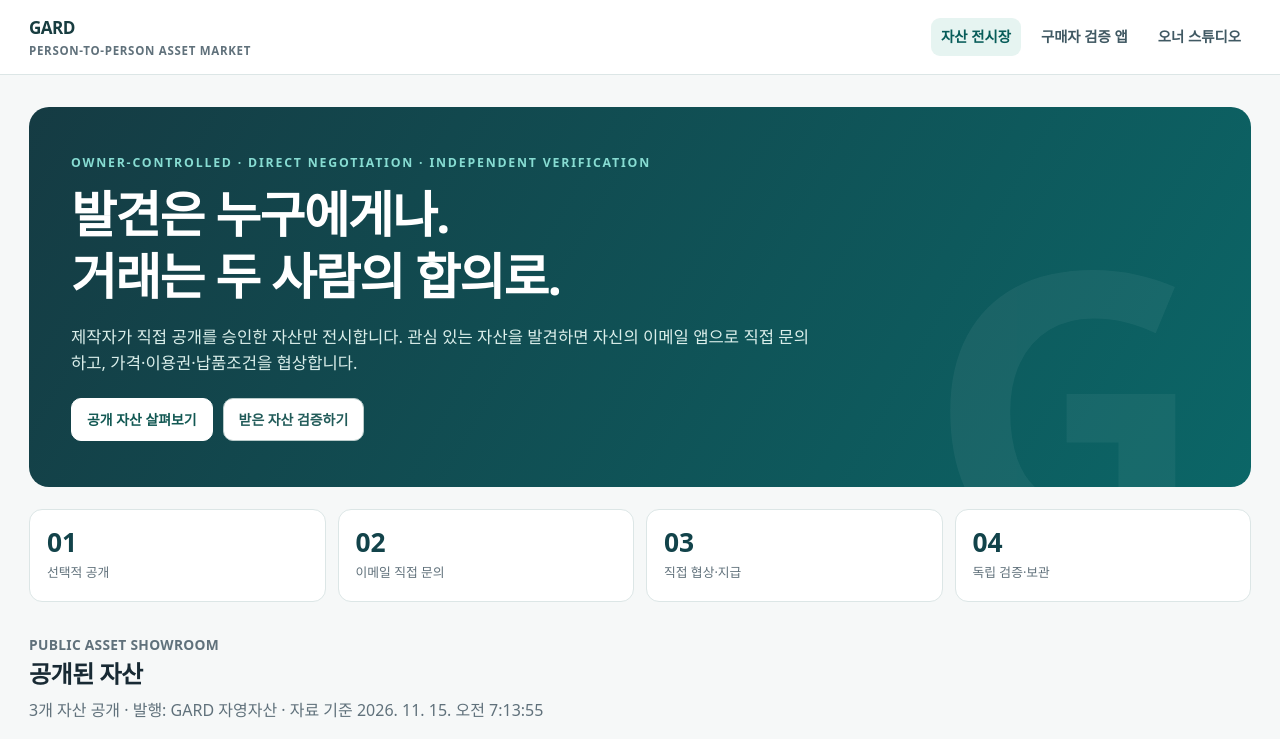
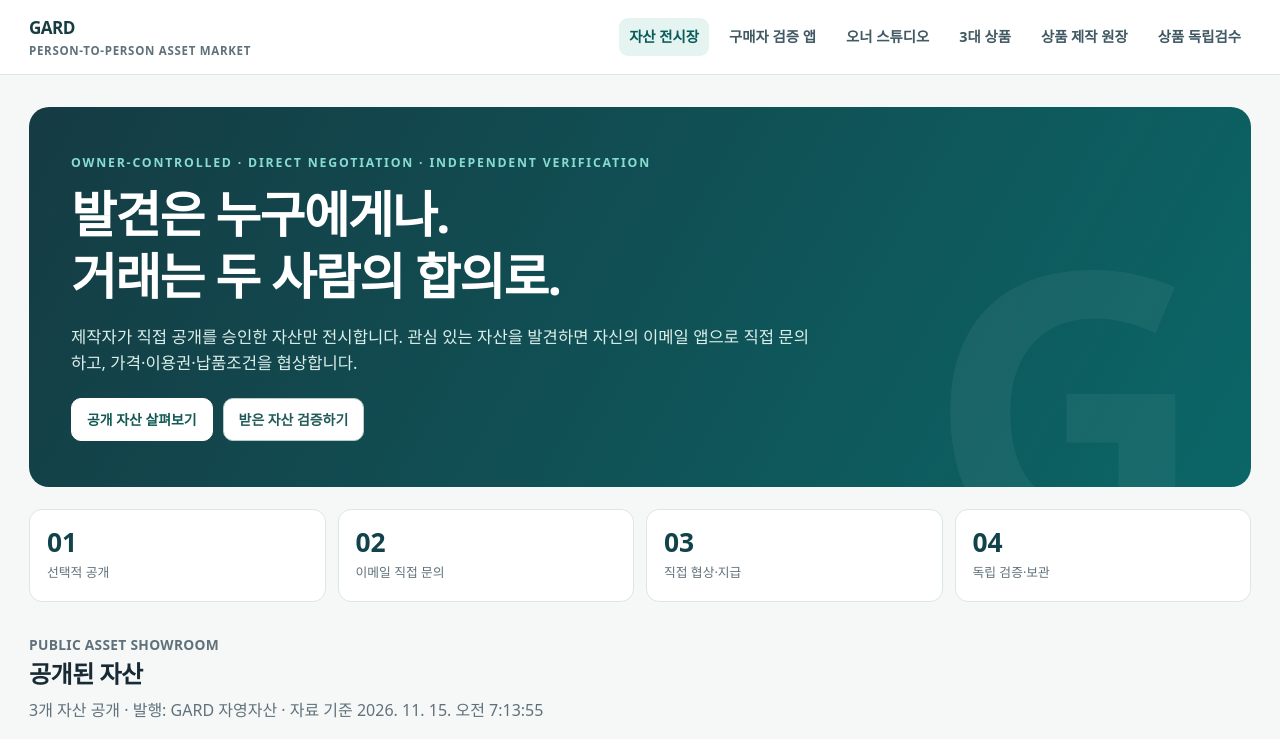
Before and after one commit to ANN-KOREA/GARD-P2P-Asset-Market-2, a website with bundled scripts: page index.html in a window 1280 px wide. Shown: the top 739 px of the page. Built offline with nearby package versions, Linux system fonts and the light colour scheme.

Commit message:
Add GARD three-product navigation to index.html

```diff
--- a/index.html
+++ b/index.html
@@ -1,5 +1,5 @@
 <!doctype html><html lang="ko"><head><meta charset="utf-8"><meta name="viewport" content="width=device-width,initial-scale=1"><meta name="description" content="GARD 자산 제작자가 승인한 홍보 자산을 발견하고 이메일로 1:1 협상하는 개인 간 자산 거래 전시장."><title>자산 전시장 | GARD P2P Asset Market</title><link rel="stylesheet" href="./styles.css"><script type="module" src="./js/storefront.js"></script></head><body>
-<a href="#main" class="skip">본문으로 건너뛰기</a><header class="site-header"><div class="head-inner"><a class="brand" href="./index.html">GARD <span>PERSON-TO-PERSON ASSET MARKET</span></a><nav class="navlinks" aria-label="주요 메뉴"><a href="./index.html" aria-current="page">자산 전시장</a><a href="./buyer.html">구매자 검증 앱</a><a href="./owner.html">오너 스튜디오</a></nav></div></header>
+<a href="#main" class="skip">본문으로 건너뛰기</a><header class="site-header"><div class="head-inner"><a class="brand" href="./index.html">GARD <span>PERSON-TO-PERSON ASSET MARKET</span></a><nav class="navlinks" aria-label="주요 메뉴"><a href="./index.html" aria-current="page">자산 전시장</a><a href="./buyer.html">구매자 검증 앱</a><a href="./owner.html">오너 스튜디오</a><a href="./products.html">3대 상품</a><a href="./product-studio.html">상품 제작 원장</a><a href="./product-review.html">상품 독립검수</a></nav></div></header>
 <main class="container" id="main"><section class="hero"><div class="eyebrow">Owner-controlled · Direct negotiation · Independent verification</div><h1>발견은 누구에게나.<br>거래는 두 사람의 합의로.</h1><p>제작자가 직접 공개를 승인한 자산만 전시합니다. 관심 있는 자산을 발견하면 자신의 이메일 앱으로 직접 문의하고, 가격·이용권·납품조건을 협상합니다.</p><div class="hero-cta"><a href="#market" class="btn light">공개 자산 살펴보기</a><a href="./buyer.html" class="btn secondary">받은 자산 검증하기</a></div></section>
 <section aria-label="시장 원칙" class="stats"><div class="stat"><strong>01</strong><span>선택적 공개</span></div><div class="stat"><strong>02</strong><span>이메일 직접 문의</span></div><div class="stat"><strong>03</strong><span>직접 협상·지급</span></div><div class="stat"><strong>04</strong><span>독립 검증·보관</span></div></section>
 <section id="market"><div class="section-header"><div><div class="kicker">PUBLIC ASSET SHOWROOM</div><h2>공개된 자산</h2><p id="catalog-meta">승인된 공개 자산만 표시됩니다.</p></div></div><div id="publisher-contact" class="publisher-contact" role="group" aria-label="공개 거래 문의 이메일" hidden></div><div class="filters"><label><span class="small muted">검색</span><input id="search" type="search" placeholder="자산명, 요약, 태그로 검색" autocomplete="off"></label><label><span class="small muted">분류</span><select id="category"><option value="">모든 분류</option></select></label></div><div id="assets" class="asset-grid" style="margin-top:18px" aria-live="polite"></div></section>
```
